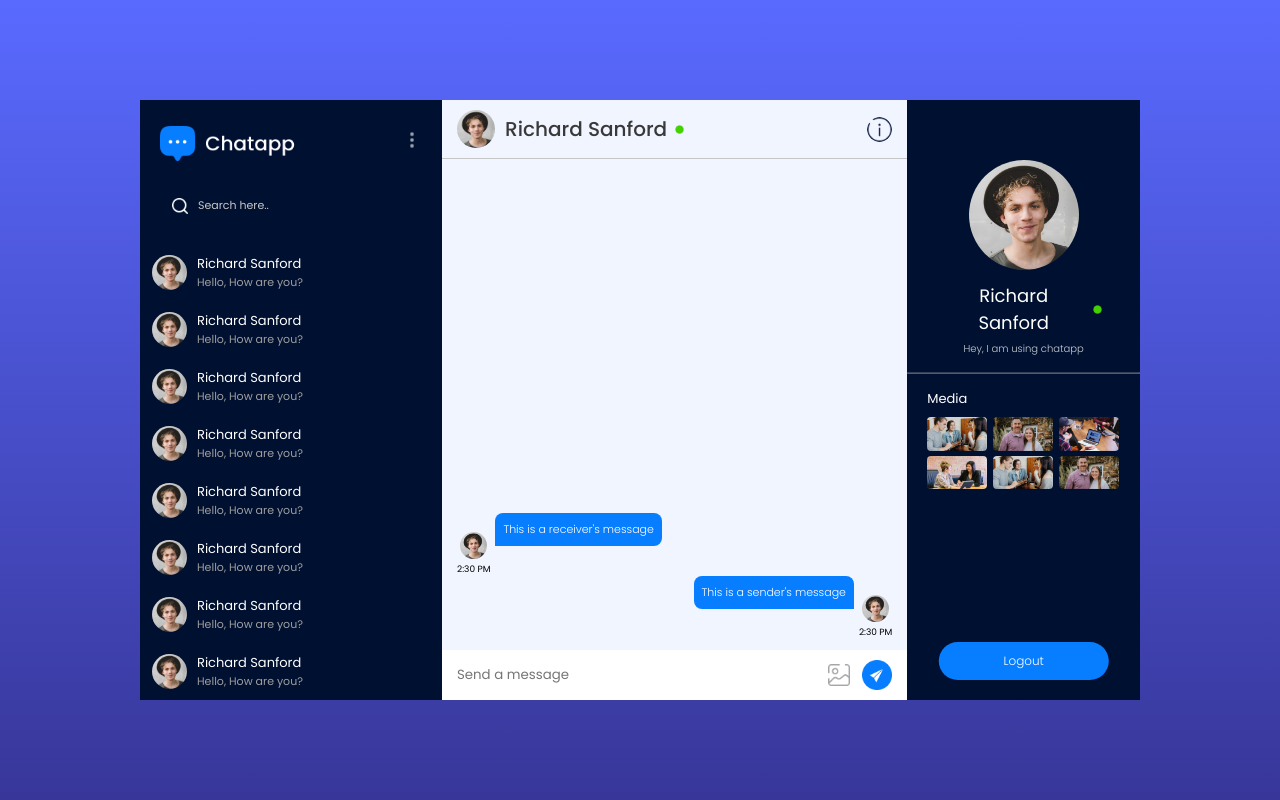
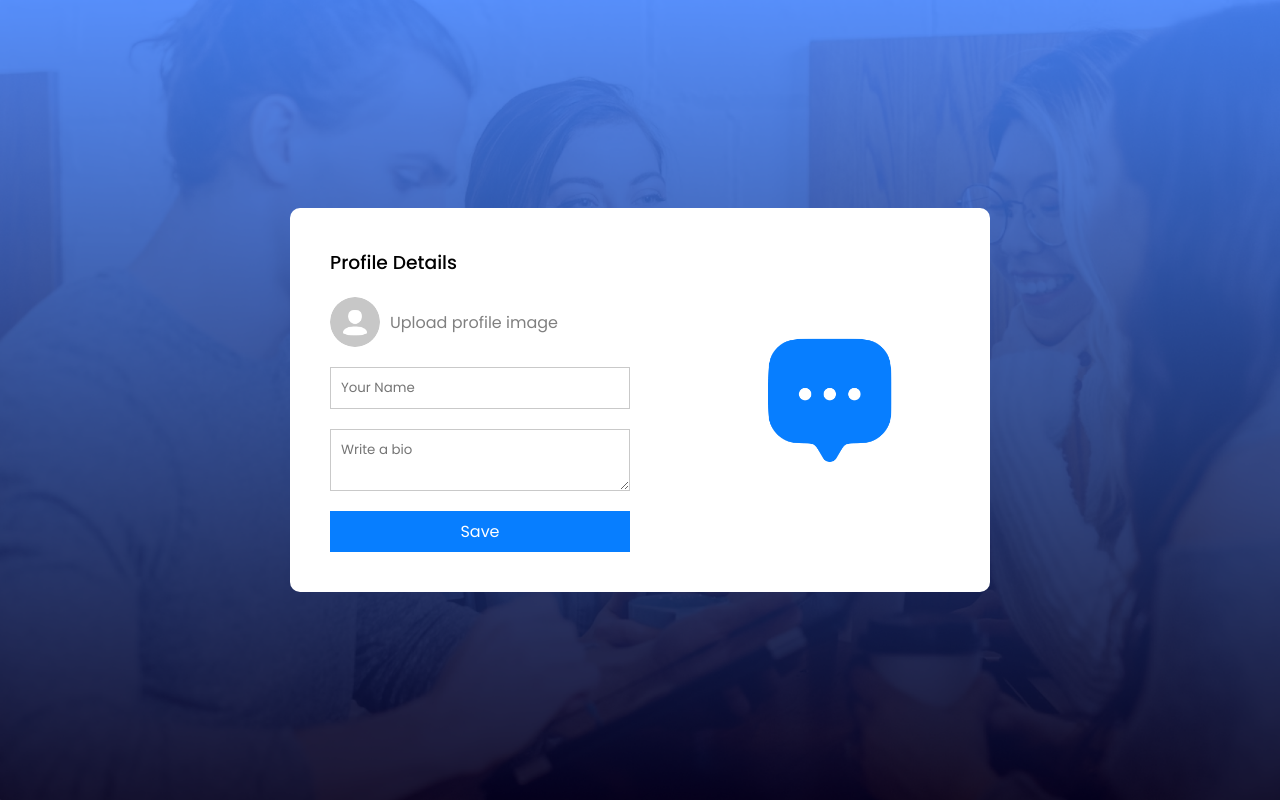
Before and after one commit to aadyantmaity/chatting-app, a React (Vite) app: page /profile in a window 1280 px wide. Before the commit this address led to /chat. Built offline with nearby package versions, Linux system fonts and the light colour scheme; no server answers; the database is empty; sample sign-in values are in the browser's storage.

Commit message:
profile update stuff

```diff
--- a/src/App.jsx
+++ b/src/App.jsx
@@ -1,26 +1,31 @@
-import React, { useEffect } from "react";
-import { Routes, Route, useNavigate } from "react-router-dom";
+import { useContext, useEffect } from "react";
+import { Routes, Route, useNavigate, useLocation } from "react-router-dom";
 import Login from "./pages/Login/Login";
 import Chat from "./pages/Chat/Chat";
 import ProfileUpdate from "./pages/ProfileUpdate/ProfileUpdate";
-import { ToastContainer, toast } from "react-toastify";
+import { ToastContainer } from "react-toastify";
 import "react-toastify/dist/ReactToastify.css";
 import { onAuthStateChanged } from "firebase/auth";
 import { auth } from "./config/firebase";
+import { AppContext } from "./context/AppContext";
 
 const App = () => {
   const navigate = useNavigate();
+  const location = useLocation();
+  const { loadUserData } = useContext(AppContext);
 
   useEffect(() => {
     onAuthStateChanged(auth, async (user) => {
       if (user) {
-        navigate("/chat");
-        console.log(user);
+        if (location.pathname === "/") {
+          navigate("/chat");
+        }
+        await loadUserData(user.uid);
       } else {
         navigate("/");
       }
     });
-  }, [navigate]);
+  }, [loadUserData, navigate, location.pathname]);
 
   return (
     <>
--- a/src/components/RightSidebar/RightSidebar.css
+++ b/src/components/RightSidebar/RightSidebar.css
@@ -74,3 +74,18 @@
   border-radius: 20px;
   cursor: pointer;
 }
+
+.rs .profile-button {
+  position: absolute;
+  bottom: 60px; /* Adjusted to place above the logout button */
+  left: 50%;
+  transform: translateX(-50%);
+  background: #077eff;
+  color: white;
+  border: none;
+  font-size: 12px;
+  font-weight: 300;
+  padding: 10px 65px;
+  border-radius: 20px;
+  cursor: pointer;
+}
--- a/src/components/RightSidebar/RightSidebar.jsx
+++ b/src/components/RightSidebar/RightSidebar.jsx
@@ -1,11 +1,12 @@
-import React from "react";
-import { useNavigate } from "react-router-dom";
 import "./RightSidebar.css";
 import assets from "../../assets/assets.js";
 import { logout } from "../../config/firebase.js";
 
 const RightSidebar = () => {
-  const navigate = useNavigate();
+  const goToProfile = (event) => {
+    event.preventDefault();
+    window.location.href = "/profile";
+  };
 
   return (
     <div className="rs">
@@ -28,7 +29,10 @@ const RightSidebar = () => {
           <img src={assets.pic2} alt="" />
         </div>
       </div>
-      <button onClick={() => logout(navigate)}>Logout</button>
+      <button onClick={() => logout()}>Logout</button>
+      <a href="/profile" className="profile-button" onClick={goToProfile}>
+        Profile
+      </a>
     </div>
   );
 };
--- a/src/context/AppContext.jsx
+++ b/src/context/AppContext.jsx
@@ -1,20 +1,50 @@
 import { createContext, useState } from "react";
+import PropTypes from "prop-types";
+import { db } from "../config/firebase";
+import { doc, getDoc, updateDoc } from "firebase/firestore";
 
 export const AppContext = createContext();
 
 const AppContextProvider = (props) => {
   const [userData, setUserData] = useState(null);
   const [chatData, setChatData] = useState(null);
+
+  const loadUserData = async (uid) => {
+    try {
+      const userRef = await doc(db, "users", uid);
+      const userSnap = await getDoc(userRef);
+      const userData = userSnap.data();
+
+      await updateDoc(userRef, {
+        lastSeen: Date.now(),
+      });
+
+      setInterval(async () => {
+        if (userData) {
+          await updateDoc(userRef, {
+            lastSeen: Date.now(),
+          });
+        }
+      }, 60000);
+    } catch (error) {
+      console.error(error);
+    }
+  };
+
   const value = {
     userData,
     setUserData,
     chatData,
     setChatData,
+    loadUserData,
   };
 
   return (
     <AppContext.Provider value={value}>{props.children}</AppContext.Provider>
   );
 };
+AppContextProvider.propTypes = {
+  children: PropTypes.node.isRequired,
+};
 
 export default AppContextProvider;
--- /dev/null
+++ b/src/lib/upload.js
@@ -0,0 +1,40 @@
+import {
+  getStorage,
+  ref,
+  uploadBytesResumable,
+  getDownloadURL,
+} from "firebase/storage";
+
+const upload = async (file) => {
+  const storage = getStorage();
+  const storageRef = ref(storage, `images/${Date.now() + file.name}`);
+
+  const uploadTask = uploadBytesResumable(storageRef, file);
+
+  return new Promise((resolve, reject) => {
+    uploadTask.on(
+      "state_changed",
+      (snapshot) => {
+        const progress =
+          (snapshot.bytesTransferred / snapshot.totalBytes) * 100;
+        console.log("Upload is " + progress + "% done");
+        switch (snapshot.state) {
+          case "paused":
+            console.log("Upload is paused");
+            break;
+          case "running":
+            console.log("Upload is running");
+            break;
+        }
+      },
+      (error) => {},
+      () => {
+        getDownloadURL(uploadTask.snapshot.ref).then((downloadURL) => {
+          resolve(downloadURL);
+        });
+      }
+    );
+  });
+};
+
+export default upload;
--- a/src/main.jsx
+++ b/src/main.jsx
@@ -1,4 +1,3 @@
-import React from "react";
 import ReactDOM from "react-dom/client";
 import App from "./App.jsx";
 import "./index.css";
--- a/src/pages/ProfileUpdate/ProfileUpdate.jsx
+++ b/src/pages/ProfileUpdate/ProfileUpdate.jsx
@@ -1,14 +1,85 @@
-import React, { useState } from "react";
+import { useEffect, useState } from "react";
+import { toast } from "react-toastify";
+import "react-toastify/dist/ReactToastify.css";
 import "./ProfileUpdate.css";
 import assets from "../../assets/assets.js";
+import { onAuthStateChanged } from "firebase/auth";
+import { auth, db } from "../../config/firebase";
+import { doc, getDoc, updateDoc } from "firebase/firestore";
+import { useNavigate } from "react-router-dom";
+import upload from "../../lib/upload";
 
 const ProfileUpdate = () => {
-  const [image, setImage] = useState(false);
+  const navigate = useNavigate();
+  const [image, setImage] = useState(null);
+  const [name, setName] = useState("");
+  const [bio, setBio] = useState("");
+  const [uid, setUid] = useState("");
+  const [prevImage, setPrevImage] = useState("");
+  const [loading, setLoading] = useState(true);
+
+  const profileUpdate = async (event) => {
+    event.preventDefault();
+    try {
+      if (!prevImage && !image) {
+        toast.error("Please upload a profile image");
+        return;
+      }
+
+      const docRef = doc(db, "users", uid);
+      if (image) {
+        const imgUrl = await upload(image);
+        if (imgUrl) {
+          setPrevImage(imgUrl);
+          await updateDoc(docRef, {
+            avatar: imgUrl,
+            bio: bio,
+            name: name,
+          });
+        } else {
+          toast.error("Failed to upload image");
+        }
+      } else {
+        await updateDoc(docRef, {
+          bio: bio,
+          name: name,
+        });
+      }
+    } catch (error) {
+      console.error(error);
+      toast.error("Failed to update profile");
+    }
+  };
+
+  useEffect(() => {
+    const unsubscribe = onAuthStateChanged(auth, async (user) => {
+      if (user) {
+        setUid(user.uid);
+        const docRef = doc(db, "users", user.uid);
+        const docSnap = await getDoc(docRef);
+        if (docSnap.exists()) {
+          const data = docSnap.data();
+          if (data.name) setName(data.name);
+          if (data.bio) setBio(data.bio);
+          if (data.avatar) setPrevImage(data.avatar);
+        }
+        setLoading(false);
+      } else {
+        navigate("/");
+      }
+    });
+
+    return () => unsubscribe();
+  }, [navigate]);
+
+  if (loading) {
+    return <div>Loading...</div>;
+  }
 
   return (
     <div className="profile">
       <div className="profile-container">
-        <form>
+        <form onSubmit={profileUpdate}>
           <h3>Profile Details</h3>
           <label htmlFor="avatar">
             <input
@@ -20,18 +91,29 @@ const ProfileUpdate = () => {
             />
             <img
               src={image ? URL.createObjectURL(image) : assets.avatar_icon}
-              alt=""
+              alt="Profile"
             />
             Upload profile image
           </label>
-          <input type="text" placeholder="Your Name" required />
-          <textarea placeholder="Write a bio" required></textarea>
+          <input
+            onChange={(e) => setName(e.target.value)}
+            value={name}
+            type="text"
+            placeholder="Your Name"
+            required
+          />
+          <textarea
+            onChange={(e) => setBio(e.target.value)}
+            value={bio}
+            placeholder="Write a bio"
+            required
+          ></textarea>
           <button type="submit">Save</button>
         </form>
         <img
           className="profile-pic"
           src={image ? URL.createObjectURL(image) : assets.logo_icon}
-          alt=""
+          alt="Profile"
         />
       </div>
     </div>
```
